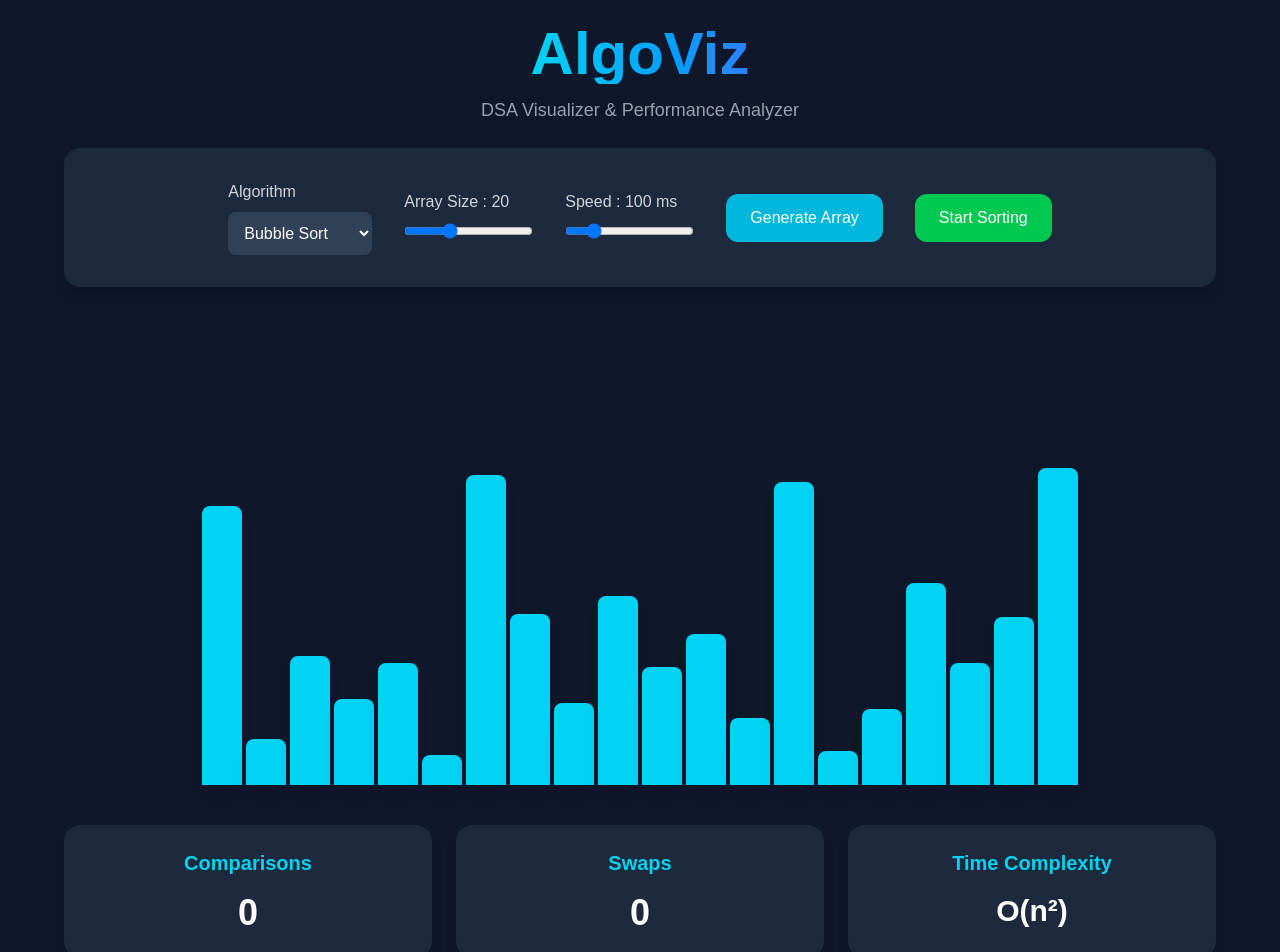
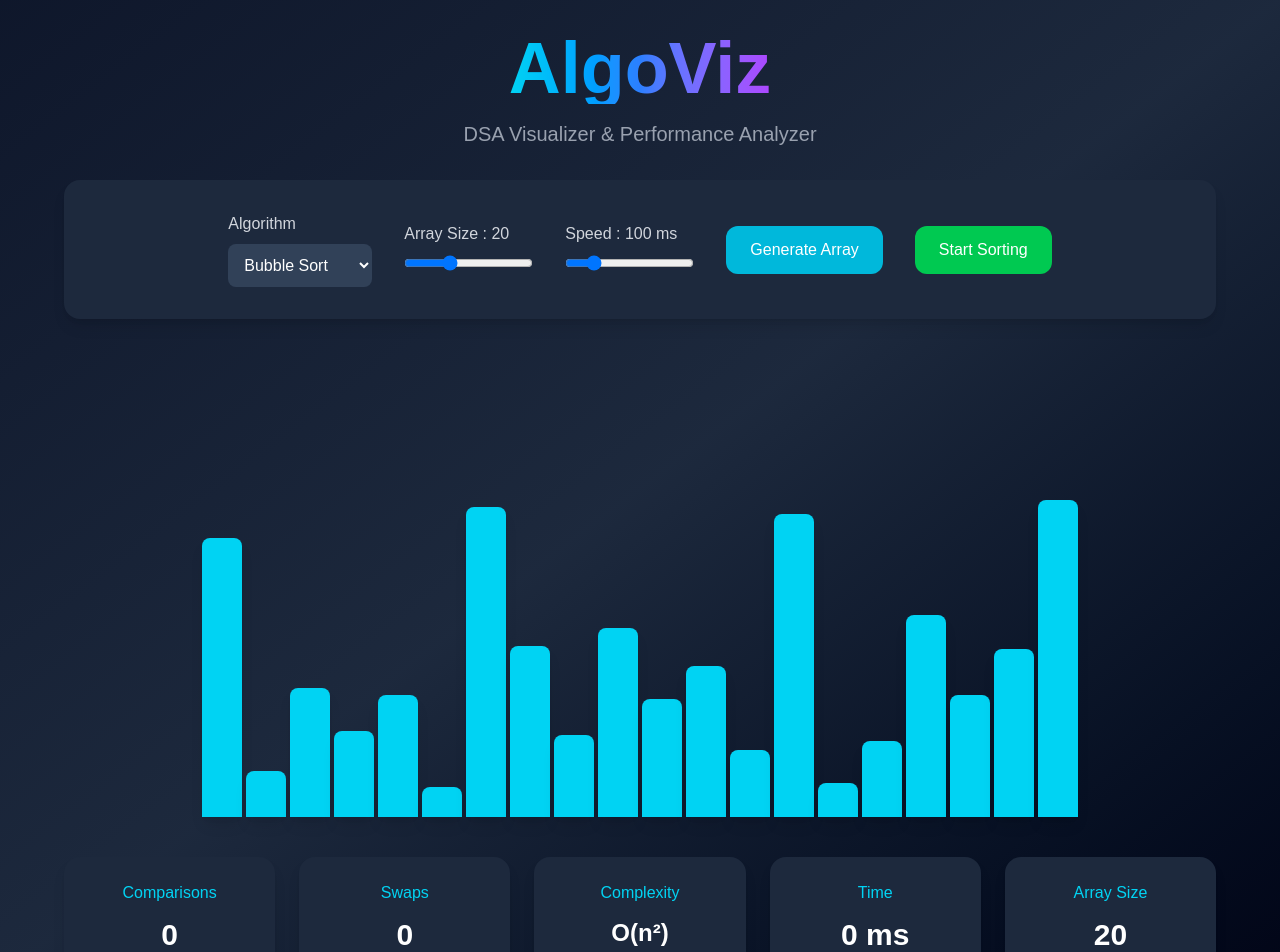
Before and after one commit to ananyasatyapal08/AlgoViz, a React (Vite) app: page / in a window 1280 px wide. Shown: the top 952 px of the page. Built offline with nearby package versions, Linux system fonts and the light colour scheme.

Commit message:
Added sorted bars and analytics cards

```diff
--- a/src/App.tsx
+++ b/src/App.tsx
@@ -9,30 +9,27 @@ import { selectionSort } from "./algorithms/selectionSort";
 import { insertionSort } from "./algorithms/insertionSort";
 
 function App() {
-  // Array State
   const [array, setArray] = useState<number[]>([]);
-
-  // Array Size
   const [size, setSize] = useState(20);
 
-  // Performance Metrics
   const [comparisons, setComparisons] = useState(0);
   const [swaps, setSwaps] = useState(0);
 
-  // Animation Speed
   const [speed, setSpeed] = useState(100);
 
-  // Disable controls while sorting
   const [isSorting, setIsSorting] = useState(false);
 
-  // Highlight active bars
   const [activeIndices, setActiveIndices] = useState<number[]>([]);
 
-  // Selected algorithm
   const [algorithm, setAlgorithm] = useState("Bubble Sort");
 
-  // Generate random array
+  const [sorted, setSorted] = useState(false);
+
+  const [timeTaken, setTimeTaken] = useState(0);
+
   function generateArray() {
+    setSorted(false);
+
     const temp: number[] = [];
 
     for (let i = 0; i < size; i++) {
@@ -42,17 +39,19 @@ function App() {
     setArray(temp);
   }
 
-  // Generate array when size changes
   useEffect(() => {
     generateArray();
   }, [size]);
 
-  // Start Sorting
   async function startSorting() {
+    setSorted(false);
+
     setIsSorting(true);
 
     setComparisons(0);
     setSwaps(0);
+
+    const start = performance.now();
 
     if (algorithm === "Bubble Sort") {
       await bubbleSort(
@@ -76,7 +75,7 @@ function App() {
       );
     }
 
-    else if (algorithm === "Insertion Sort") {
+    else {
       await insertionSort(
         array,
         setArray,
@@ -87,12 +86,19 @@ function App() {
       );
     }
 
+    const end = performance.now();
+
+    setTimeTaken(Math.floor(end - start));
+
     setActiveIndices([]);
+
+    setSorted(true);
+
     setIsSorting(false);
   }
 
   return (
-    <div className="min-h-screen bg-slate-900 text-white">
+    <div className="min-h-screen bg-gradient-to-br from-slate-900 via-slate-800 to-slate-950 text-white">
 
       <Navbar />
 
@@ -111,11 +117,15 @@ function App() {
       <ArrayBars
         array={array}
         activeIndices={activeIndices}
+        sorted={sorted}
       />
 
       <PerformancePanel
         comparisons={comparisons}
         swaps={swaps}
+        algorithm={algorithm}
+        timeTaken={timeTaken}
+        arraySize={size}
       />
 
     </div>
--- a/src/components/ArrayBars.tsx
+++ b/src/components/ArrayBars.tsx
@@ -1,16 +1,22 @@
 interface Props {
-  array: number[];
-  activeIndices: number[];
+  array:number[];
+  activeIndices:number[];
+  sorted:boolean;
 }
 
 function ArrayBars({
   array,
   activeIndices,
-}: Props) {
-  return (
+  sorted
+}:Props){
+
+  return(
+
     <div className="flex items-end justify-center gap-1 h-[450px] mt-12 px-4">
 
-      {array.map((value, index) => (
+      {
+        array.map((value,index)=>(
+
           <div
             key={index}
             className={`
@@ -18,20 +24,25 @@ function ArrayBars({
             shadow-lg
             transition-all duration-150
             ${
-              activeIndices.includes(index)
+              sorted
+              ? "bg-green-500"
+              : activeIndices.includes(index)
               ? "bg-red-500"
               : "bg-cyan-400"
             }
             `}
             style={{
-            height: `${value}px`,
-            width: `${Math.max(12, 800 / array.length)}px`,
+              height:`${value}px`,
+              width:`${Math.max(12,800/array.length)}px`
             }}
           />
-      ))}
+
+        ))
+      }
 
     </div>
-  );
+
+  )
 }
 
 export default ArrayBars;
--- a/src/components/PerformancePanel.tsx
+++ b/src/components/PerformancePanel.tsx
@@ -1,60 +1,89 @@
-interface Props {
-  comparisons: number;
-  swaps: number;
+interface Props{
+  comparisons:number;
+  swaps:number;
+  algorithm:string;
+  timeTaken:number;
+  arraySize:number;
 }
 
 function PerformancePanel({
   comparisons,
   swaps,
-}: Props) {
-  return (
-    <div className="w-[90%] mx-auto mt-10">
+  algorithm,
+  timeTaken,
+  arraySize
+}:Props){
 
-      <div className="grid md:grid-cols-3 gap-6">
+  let complexity="O(n²)";
 
-        {/* Comparisons Card */}
-        <div className="bg-slate-800 rounded-2xl p-6 shadow-lg text-center">
+  return(
 
-          <h2 className="text-cyan-400 text-xl font-semibold">
+    <div className="grid md:grid-cols-5 gap-6 w-[90%] mx-auto mt-10">
+
+      <div className="bg-slate-800 rounded-2xl p-6 text-center shadow-lg">
+
+        <h2 className="text-cyan-400">
           Comparisons
         </h2>
 
-          <p className="text-4xl font-bold mt-4">
+        <p className="text-3xl mt-3 font-bold">
           {comparisons}
         </p>
 
       </div>
 
-        {/* Swaps Card */}
-        <div className="bg-slate-800 rounded-2xl p-6 shadow-lg text-center">
+      <div className="bg-slate-800 rounded-2xl p-6 text-center shadow-lg">
 
-          <h2 className="text-cyan-400 text-xl font-semibold">
+        <h2 className="text-cyan-400">
           Swaps
         </h2>
 
-          <p className="text-4xl font-bold mt-4">
+        <p className="text-3xl mt-3 font-bold">
           {swaps}
         </p>
 
       </div>
 
-        {/* Complexity Card */}
-        <div className="bg-slate-800 rounded-2xl p-6 shadow-lg text-center">
+      <div className="bg-slate-800 rounded-2xl p-6 text-center shadow-lg">
 
-          <h2 className="text-cyan-400 text-xl font-semibold">
-            Time Complexity
+        <h2 className="text-cyan-400">
+          Complexity
         </h2>
 
-          <p className="text-3xl font-bold mt-4">
-            O(n²)
+        <p className="text-2xl mt-3 font-bold">
+          {complexity}
+        </p>
+
+      </div>
+
+      <div className="bg-slate-800 rounded-2xl p-6 text-center shadow-lg">
+
+        <h2 className="text-cyan-400">
+          Time
+        </h2>
+
+        <p className="text-3xl mt-3 font-bold">
+          {timeTaken} ms
+        </p>
+
+      </div>
+
+      <div className="bg-slate-800 rounded-2xl p-6 text-center shadow-lg">
+
+        <h2 className="text-cyan-400">
+          Array Size
+        </h2>
+
+        <p className="text-3xl mt-3 font-bold">
+          {arraySize}
         </p>
 
       </div>
 
     </div>
 
-    </div>
-  );
+  )
+
 }
 
 export default PerformancePanel;
--- a/src/components/navbar.tsx
+++ b/src/components/navbar.tsx
@@ -1,13 +1,17 @@
 function Navbar() {
   return (
-    <div className="flex flex-col items-center py-6">
+    <div className="flex flex-col items-center py-8">
 
-      <h1 className="text-6xl font-bold bg-gradient-to-r from-cyan-400 to-blue-500 bg-clip-text text-transparent">
+      <h1 className="text-6xl md:text-7xl font-bold bg-gradient-to-r from-cyan-400 via-blue-500 to-purple-500 bg-clip-text text-transparent">
+
         AlgoViz
+
       </h1>
 
-      <p className="mt-3 text-gray-400 text-lg">
+      <p className="mt-4 text-gray-400 text-lg md:text-xl">
+
         DSA Visualizer & Performance Analyzer
+
       </p>
 
     </div>
```
Lines whose indentation alone changed are shown as unchanged.
